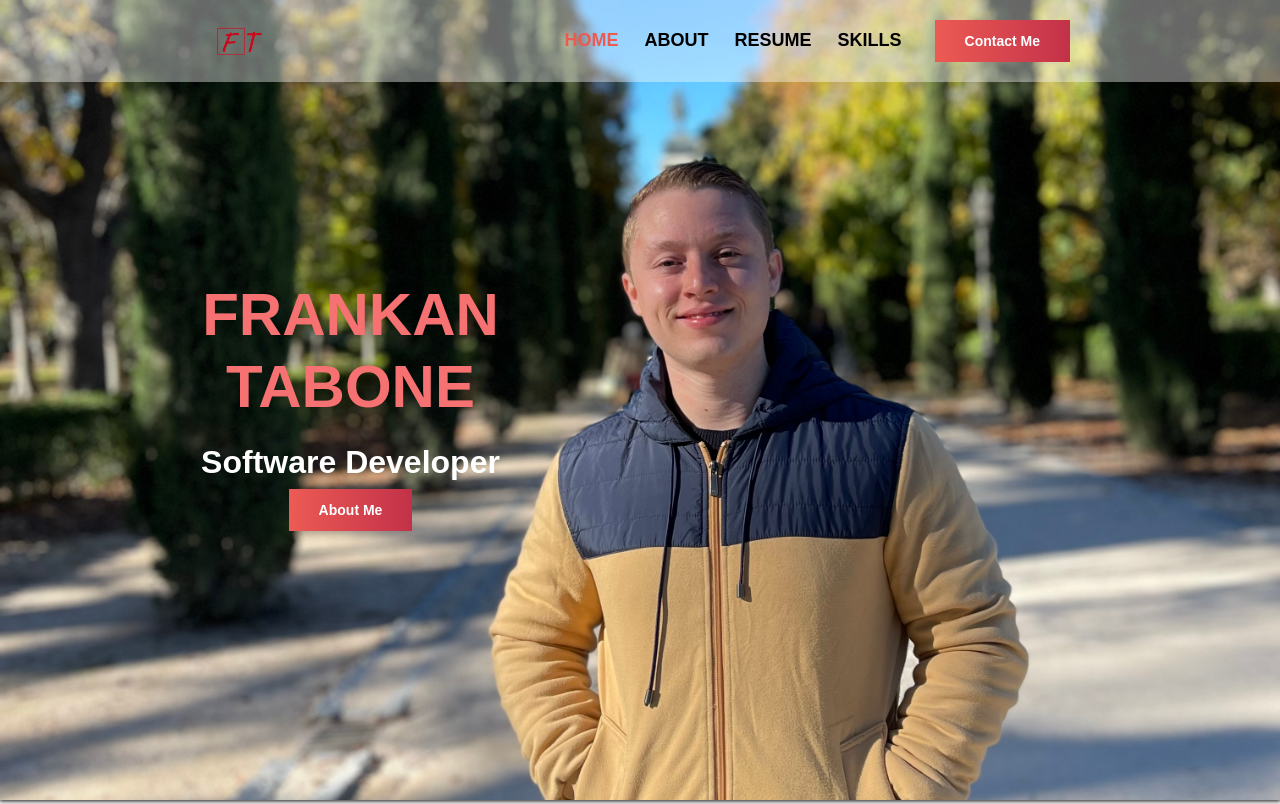
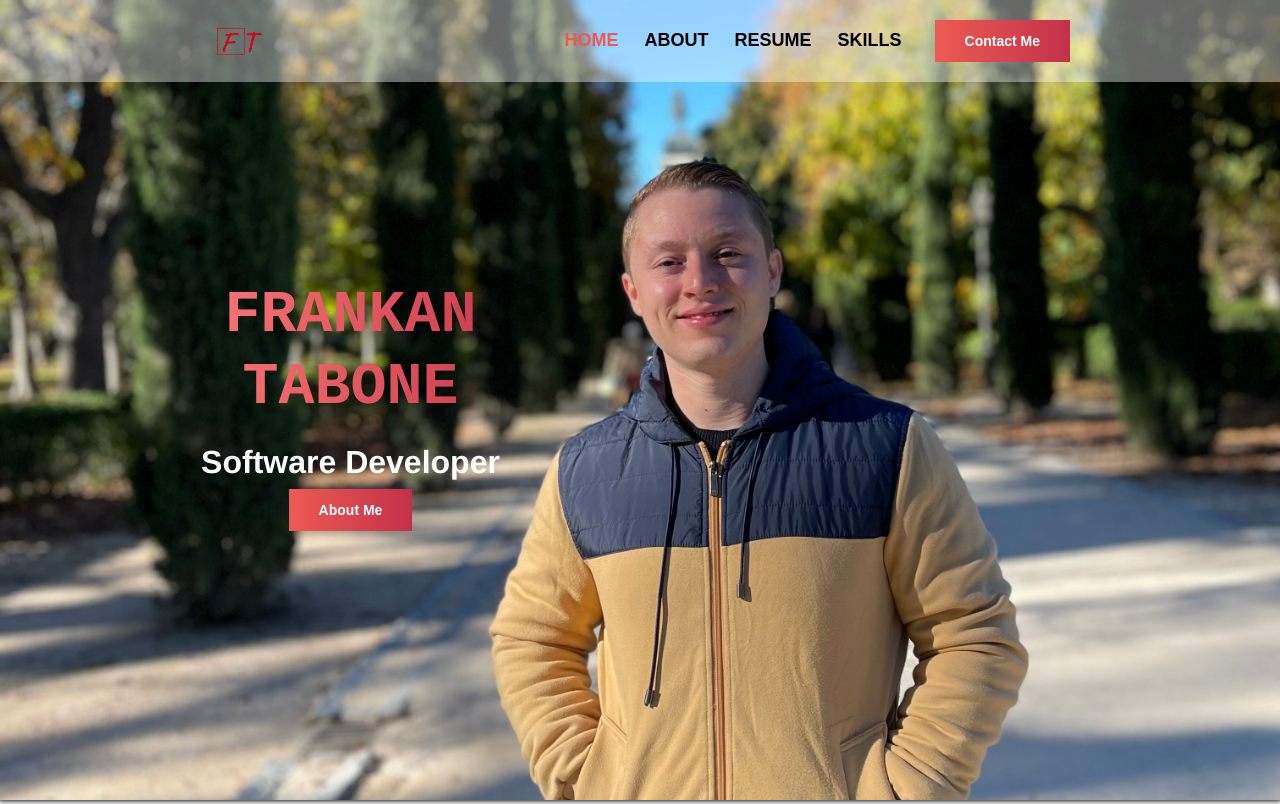
Before and after one commit to FrankanTech/FrankanPortfolio-main, a React (Create React App) app: page / in a window 1280 px wide. Shown: the top 804 px of the page. Built offline with nearby package versions, Linux system fonts and the light colour scheme.

Commit message:
Changes in Text Colors and family

```diff
--- a/src/Components/SectionComp/SectionStyle.css
+++ b/src/Components/SectionComp/SectionStyle.css
@@ -21,6 +21,7 @@
 }
 
 .banner-left h2{
+    font-family: 'Franklin Gothic Medium', 'Arial Narrow', Arial, sans-serif;
     color: white;
     font-weight: bold;
     text-align: center;
@@ -34,10 +35,13 @@
     font-size: 1.5rem;
 }
 .banner-left h1 {
+    font-family: 'Courier New', Courier, monospace;
     margin: 20px 0;
     font-size: 60px;
     font-weight: bold;
-    color: #f67171;
+    background: -webkit-linear-gradient(0deg, #f67171 20%, #C33149 100%);
+    background-clip: text;
+    -webkit-text-fill-color: transparent;
     text-transform: uppercase;
     text-align: center;
 }
```
